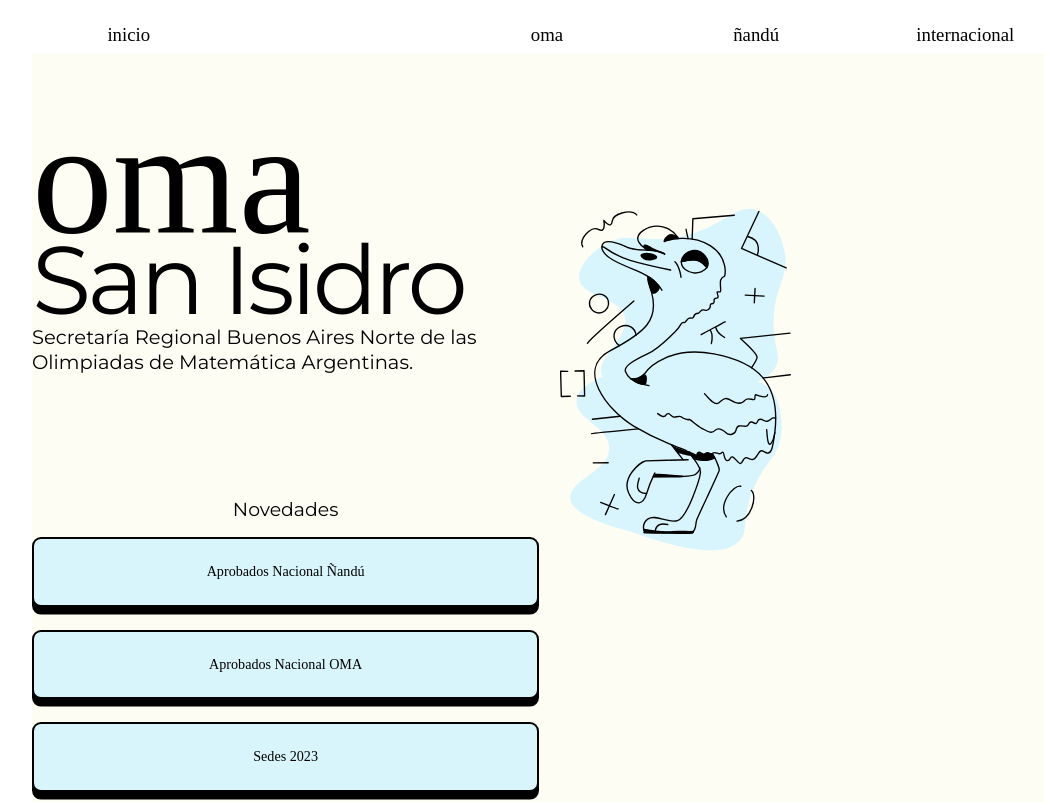
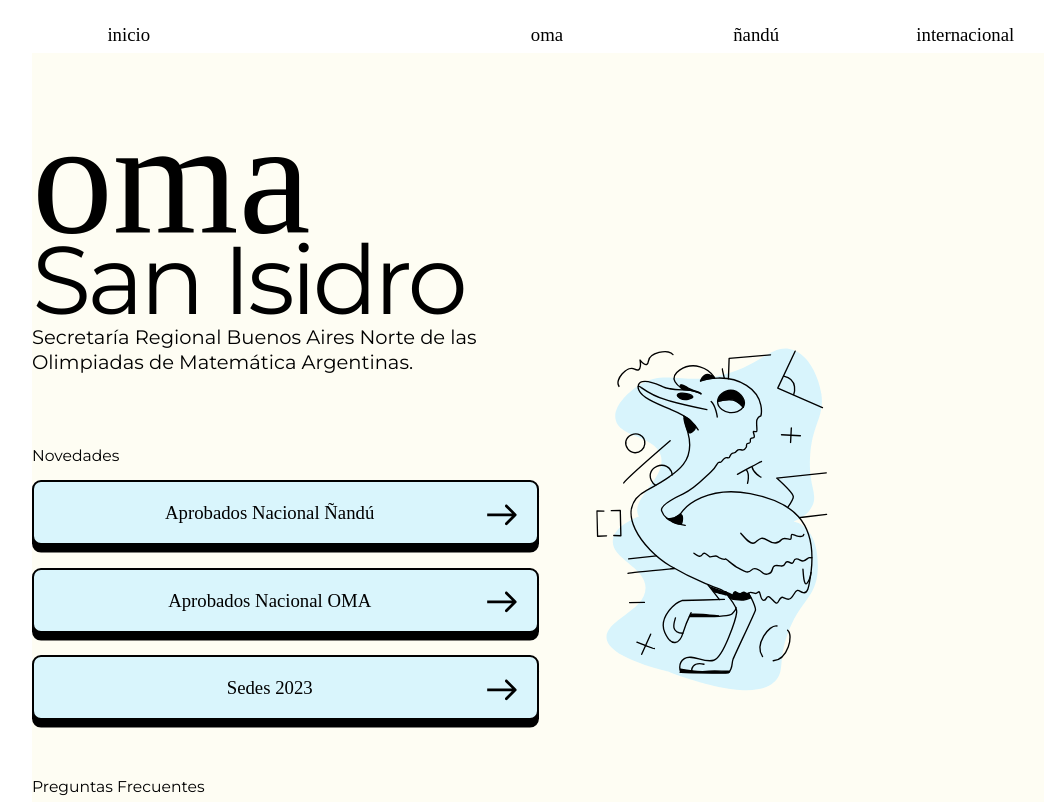
Before and after one commit to JZylber/oma-san-isidro, a Next.js app: page / in a window 1280 px wide. Shown: the top 802 px of the page, without its empty margins (93-1137 px from the left). Built offline with nearby package versions, Linux system fonts and the light colour scheme; a web font is replaced by a local one.

Commit message:
feat(index): desktop news

```diff
--- a/components/News/NewsItem.module.scss
+++ b/components/News/NewsItem.module.scss
@@ -18,9 +18,26 @@
     font-weight: 500;
     font-size: 1.875*shared.$mobile-spacing;
     line-height: 2.375*shared.$mobile-spacing;
+
+    display: flex;
+    align-items: center;
     text-align: center;
 
-    display: flex;
-    flex-direction: column;
-    justify-content: center;
+    span {
+        width: 100%;
+    }
+
+    @media (min-width:1025px) {
+        font-size: 3 * shared.$desktop-spacing;
+        line-height: 3.75 *shared.$desktop-spacing;
+
+        height: 10.375 *shared.$desktop-spacing;
+    }
+    .arrow {
+        display: none;
+        @media (min-width:1025px) {
+            display: block;
+            transform: translateX(-3 * shared.$desktop-spacing);
+        }
+    }
 }
--- a/components/News/NewsItem.tsx
+++ b/components/News/NewsItem.tsx
@@ -1,4 +1,5 @@
-import styles from './NewsItem.module.scss'
+import styles from './NewsItem.module.scss';
+import NewsArrow from '../../img/newsArrow.svg';
 
 interface NewsItemProps {
     content: string
@@ -6,6 +7,9 @@ interface NewsItemProps {
 
 export default function NewsItem(props:NewsItemProps){
     return(
-        <div className={styles.container}>{props.content}</div>
+        <div className={styles.container}>
+            <span>{props.content}</span>
+            <NewsArrow className={styles.arrow}/>
+        </div>
     )
 }
--- a/pages/styles/Home.module.scss
+++ b/pages/styles/Home.module.scss
@@ -35,6 +35,12 @@
     line-height: 3*shared.$mobile-spacing;
     text-align: center;
     margin-top: 7*shared.$mobile-spacing;
+    @media (min-width:1025px) {
+        margin-top: 0;
+        text-align: left;
+        font-size: 2.5 * shared.$desktop-spacing;
+        line-height: 3*shared.$desktop-spacing;
+    }
 }
 .newsSection{
     @media (min-width:1025px) {
@@ -52,7 +58,6 @@
 
 }
 .mainImage{
-    height: 102.5*shared.$desktop-spacing;
     display: none;
     @media (min-width:1025px) {
         max-width: 50%;
@@ -60,5 +65,7 @@
         overflow: visible;
         grid-row: 1/3;
         grid-column: 6/-1;
+        padding-left: 5.8*shared.$desktop-spacing;
+        padding-top: 8*shared.$desktop-spacing;
     }
 }
```
Also changed, not shown: img/newsArrow.svg (added).
